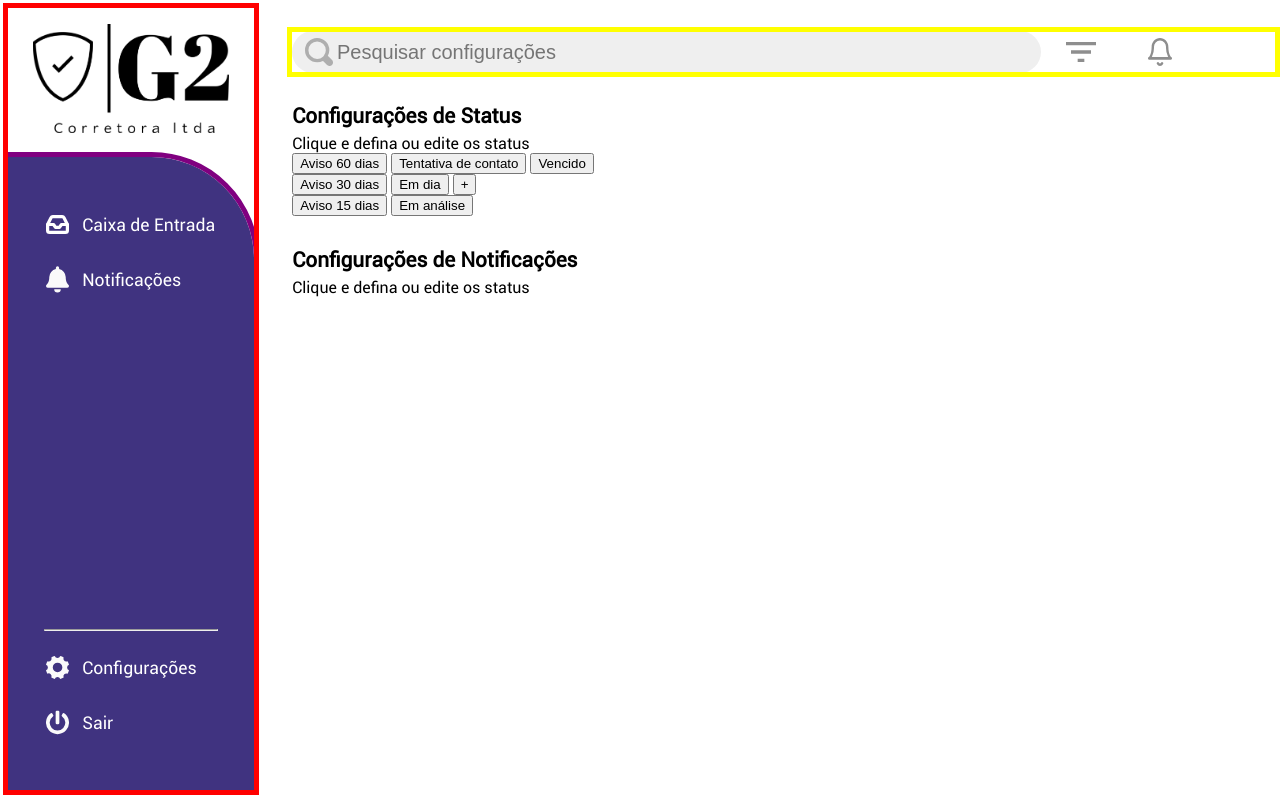
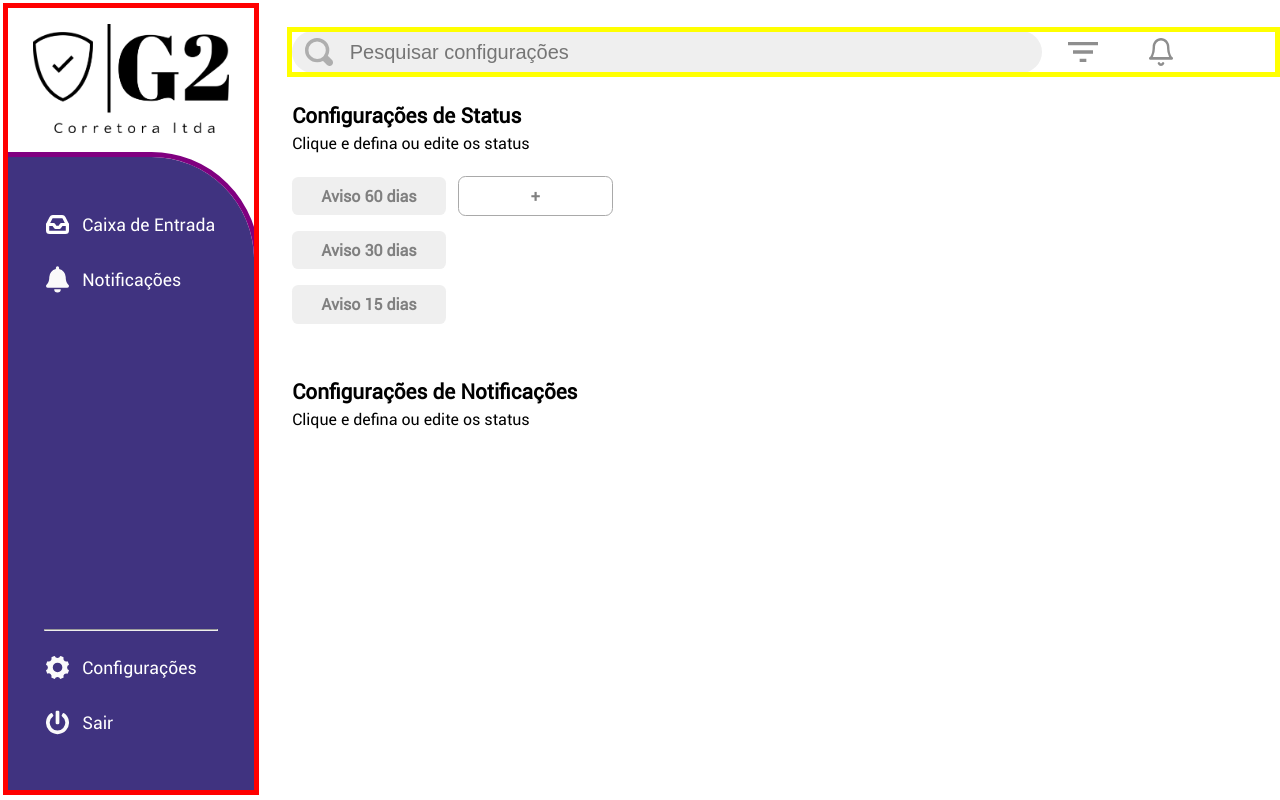
Before and after one commit to nandobfer/g2corretora, a Flask app: page /config/ in a window 1280 px wide. Run offline with Flask 2, Linux system fonts and the light colour scheme.

Commit message:
added styles to buttons

```diff
--- a/static/css/config.css
+++ b/static/css/config.css
@@ -2,7 +2,12 @@
     display: flex;
     flex: 0.8;
     flex-direction: column;
+    font-family: Roboto;
     margin: 0 0;
+}
+
+.main-container p {
+    margin: 0;
 }
 
 .search-container {
@@ -29,7 +34,7 @@
     background-color: var(--input-background-color);
     outline: none;
     border: none;
-    padding-left: 3.5vw;
+    padding-left: 4.5vw;
     font-size: 2.5vh;
 }
 
@@ -42,12 +47,51 @@
     height: 70%;
 }
 
+.buttons-area {
+    margin: 2vh 0;
+    display:flex;
+    flex-direction: row;
+    font-family: Roboto;
+    justify-items: normal;
+}
+
+.buttons-column {
+    display: flex;
+    flex-direction: column;
+    margin-right: 1vw;
+    width: 12vw;
+}
+
+.default-button {
+    border-radius: 0.5vw;
+    background-color: var(--input-background-color);
+    border: none;
+    color: gray;
+    font-size: 2vh;
+    font-weight: bold;
+    margin: 1vh 0;
+    outline: none;
+    padding: 0.75vw;
+}
+
+.added-button {
+    border-radius: 0.5vw;
+    background-color: white;
+    border: none;
+    color: gray;
+    font-size: 2vh;
+    font-weight: bold;
+    margin: 1vh 0;
+    outline: 1px solid darkgray;
+    padding: 0.75vw;
+}
+
+button {
+    font-family: Roboto;
+}
+
 h1 {
     font-size: 130%;
     margin-top: 4vh;
     margin-bottom: 0.75vh;
 }
-
-.main-container p {
-    margin: 0;
-}
--- a/templates/config.html
+++ b/templates/config.html
@@ -42,19 +42,15 @@
         <h1>Configurações de Status</h1>
         <p>Clique e defina ou edite os status</p>
 
-        <div class="buttons">
-            <button>Aviso 60 dias</button>
-            <button>Tentativa de contato</button>
-            <button>Vencido</button>
-        </div>
-        <div class="buttons">
-            <button>Aviso 30 dias</button>
-            <button>Em dia</button>
-            <button>+</button>
-        </div>
-        <div class="buttons">
-            <button>Aviso 15 dias</button>
-            <button>Em análise</button>
+        <div class="buttons-area">
+            <div class="buttons-column">
+                <button class="default-button">Aviso 60 dias</button class="default-button">
+                <button class="default-button">Aviso 30 dias</button class="default-button">
+                <button class="default-button">Aviso 15 dias</button class="default-button">
+            </div>
+            <div class="buttons-column">
+                <button class="added-button">+</button class="added-button">
+            </div>
         </div>
 
         <h1>Configurações de Notificações</h1>
```
Also changed, not shown: static/brython/config.py (added).
